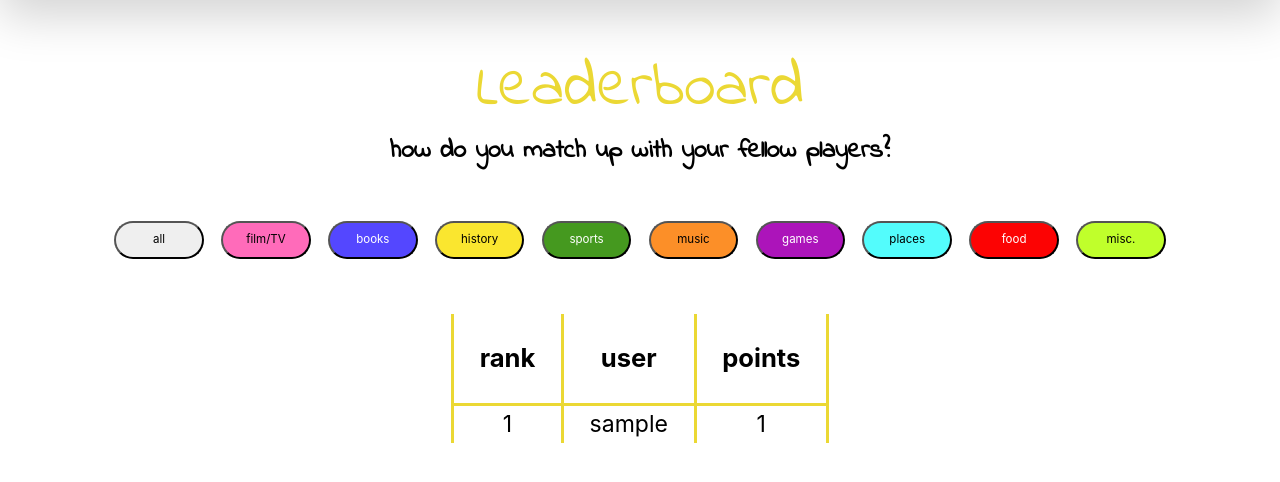
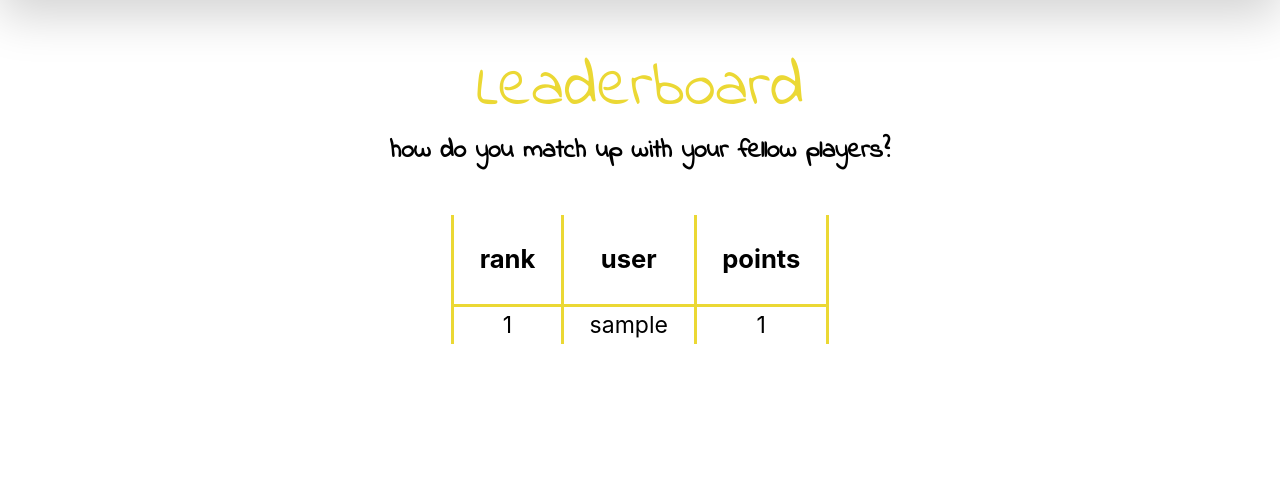
Before and after one commit to James-h95/Webdev-project, a Flask app: page /leaderboard in a window 1280 px wide. Shown: the part 76-558 px from the top of the page. Run offline with Flask 3, Linux system fonts and the light colour scheme; tables that the repository leaves empty hold one stand-in row (values such as "Sample post"); some libraries are stand-ins or nearby versions.

```diff
--- a/application/templates/leaderboard.html
+++ b/application/templates/leaderboard.html
@@ -7,39 +7,6 @@
     <div class="text-center pageHeading">
         <h1>Leaderboard</h1>
         <h2>how do you match up with your fellow players?</h2>
-    </div>
-
-    <div class="mt-5 text-center subjectOptions">
-        <button id="all">
-            all
-        </button>
-        <button id="FT">
-            film/TV
-        </button>
-        <button id="books">
-            books
-        </button>
-        <button id="history">
-            history
-        </button>
-        <button id="sports">
-            sports
-        </button>
-        <button id="music">
-            music
-        </button>
-        <button id="games">
-            games
-        </button>
-        <button id="places">
-            places
-        </button>
-        <button id="food">
-            food
-        </button>
-        <button id="misc">
-            misc.
-        </button>
     </div>
 
     <div class="mt-5 mb-5 d-flex justify-content-center" id="leaderboardTable">
@@ -89,50 +56,6 @@
             transition: 0.5s ease;
         }
 
-        #all{
-            background-color:
-        }
-
-        #history{
-            background-color:#fae62f;
-        }
-
-        #sports{
-            background-color:#45991f;
-            color:white;
-        }
-
-        #music{
-            background-color:#fc8f28;
-        }
-
-        #games{
-            background-color:#ac14ba;
-            color:white;
-        }
-
-        #FT{
-            background-color:#ff6bba;
-        }
-
-        #books{
-            background-color:#5447ff;
-            color:white;
-        }
-
-        #food{
-            background-color:#fc0303;
-            color:white;
-        }
-
-        #places{
-            background-color:#53fcfc;
-        }
-
-        #misc{
-            background-color:#c0ff2b;
-        }
-
         table{
             color:black;
         }
```
Also changed, not shown: requirements.txt (added, +7 -0 lines), README.md.
